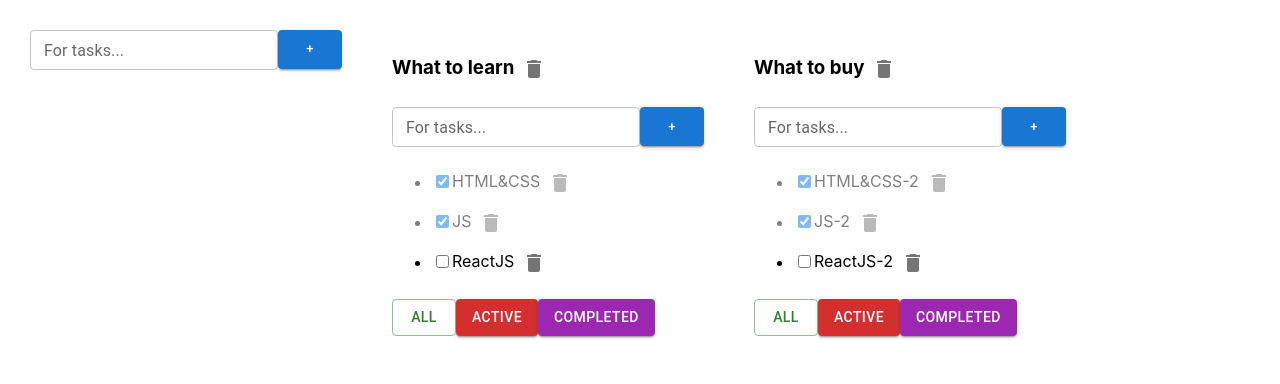
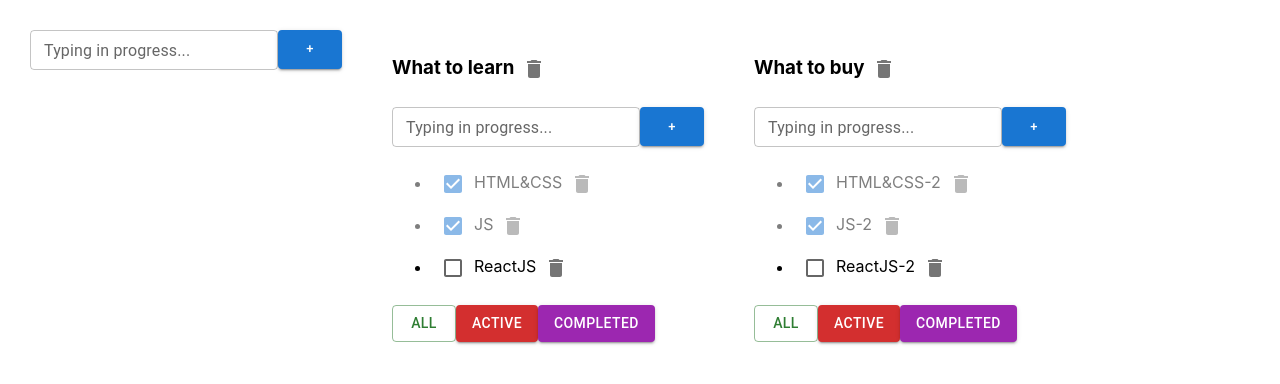
Before and after one commit to andbudha/sandbox, a React (Create React App) app: page / in a window 1280 px wide. Shown: the top 384 px of the page. Built offline with nearby package versions, Linux system fonts and the light colour scheme.

Commit message:
sandbox updated

```diff
--- a/src/Input/Input.tsx
+++ b/src/Input/Input.tsx
@@ -19,7 +19,7 @@ export const Input = (props: PropsType) => {
             props.callBack(newTitle);
             setTitle("");
         } else {
-            setError("Title is required");
+            setError(" ");
         }
     }
 
@@ -50,9 +50,9 @@ export const Input = (props: PropsType) => {
                 value={title}
                 onChange={onChangeHandler}
                 onKeyDown={onKeyPressHandler}
-                className={error ? "error" : ""}
+                error={!!error}
                 id="outlined-basic"
-                label="For tasks..."
+                label={error ? 'Title is required' : 'Typing in progress...'}
                 variant="outlined"
             />
 
--- a/src/Todolist.tsx
+++ b/src/Todolist.tsx
@@ -5,6 +5,7 @@ import {TitleChanger} from "./components/TitleChanger";
 import IconButton from '@mui/material/IconButton';
 import {Delete} from "@mui/icons-material";
 import Button from '@mui/material/Button';
+import Checkbox from '@mui/material/Checkbox';
 
 
 
@@ -72,9 +73,20 @@ export function Todolist(props: PropsType) {
                     }
 
                     return <li key={t.id} className={t.isDone ? "is-done" : ""}>
-                        <input type="checkbox"
+
+                        {/*
+                        <input
+                            type="checkbox"
                                onChange={onChangeHandler}
-                               checked={t.isDone}/>
+                               checked={t.isDone}
+                        />
+                        */}
+
+                        <Checkbox
+                            defaultChecked
+                            onChange={onChangeHandler}
+                            checked={t.isDone}
+                        />
 
                         <TitleChanger title={t.title} callBack={updateTasTitleHandler}/>
 
```
